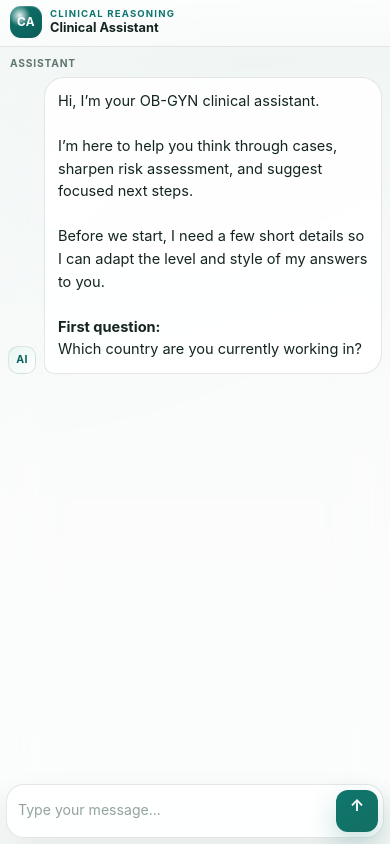
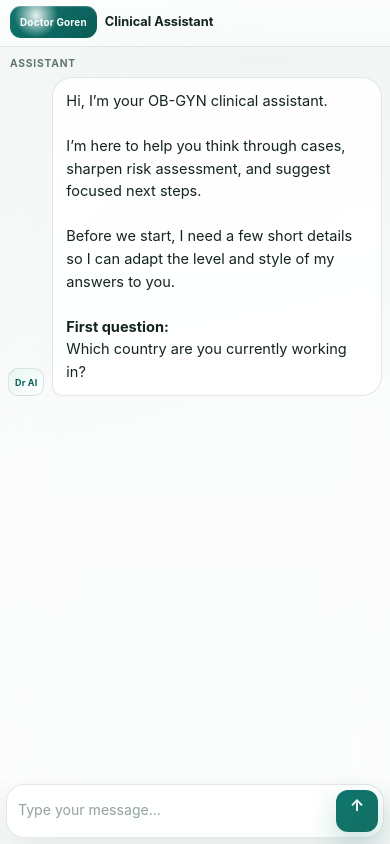
Before and after one commit to rangoren/clinical-agent, a FastAPI app: page / in a window 390 px wide. Run offline with FastAPI, Linux system fonts and the light colour scheme; data that the repository does not hold is empty.

Commit message:
Fix mobile layout

```diff
--- a/templates/index.html
+++ b/templates/index.html
@@ -100,31 +100,25 @@
         }
 
         .brand-badge {
-            width: 44px;
+            min-width: 44px;
             height: 44px;
+            padding: 0 14px;
             border-radius: 15px;
             background:
                 radial-gradient(circle at 30% 30%, rgba(255, 255, 255, 0.9), transparent 34%),
                 linear-gradient(135deg, #0f766e 0%, #0a5c56 100%);
             color: white;
-            display: grid;
-            place-items: center;
+            display: inline-flex;
+            align-items: center;
+            justify-content: center;
             font-weight: 700;
-            letter-spacing: 0.04em;
+            letter-spacing: 0.02em;
+            white-space: nowrap;
             box-shadow: inset 0 1px 1px rgba(255, 255, 255, 0.22);
         }
 
         .brand-text {
             min-width: 0;
-        }
-
-        .eyebrow {
-            margin: 0 0 4px;
-            font-size: 0.72rem;
-            text-transform: uppercase;
-            letter-spacing: 0.16em;
-            color: var(--brand);
-            font-weight: 700;
         }
 
         .brand-title {
@@ -239,18 +233,21 @@
         }
 
         .avatar {
-            width: 34px;
+            min-width: 34px;
             height: 34px;
+            padding: 0 8px;
             flex-shrink: 0;
             border-radius: 12px;
-            display: grid;
-            place-items: center;
-            font-size: 0.84rem;
+            display: inline-flex;
+            align-items: center;
+            justify-content: center;
+            font-size: 0.72rem;
             font-weight: 700;
             letter-spacing: 0.02em;
             border: 1px solid var(--line);
             color: var(--brand-strong);
             background: rgba(255, 255, 255, 0.94);
+            white-space: nowrap;
         }
 
         .assistant-avatar {
@@ -650,16 +647,11 @@
             }
 
             .brand-badge {
-                width: 32px;
+                min-width: 32px;
                 height: 32px;
+                padding: 0 10px;
                 border-radius: 11px;
-                font-size: 0.74rem;
-            }
-
-            .eyebrow {
-                margin-bottom: 2px;
-                font-size: 0.6rem;
-                letter-spacing: 0.12em;
+                font-size: 0.62rem;
             }
 
             .brand-title {
@@ -693,10 +685,11 @@
             }
 
             .avatar {
-                width: 28px;
+                min-width: 28px;
                 height: 28px;
+                padding: 0 6px;
                 border-radius: 10px;
-                font-size: 0.66rem;
+                font-size: 0.56rem;
             }
 
             .message-label {
@@ -784,11 +777,10 @@
     <main class="app-shell">
         <header class="topbar">
             <div class="brand">
-                <div class="brand-badge">CA</div>
+                <div class="brand-badge">Doctor Goren</div>
                 <div class="brand-text">
-                    <p class="eyebrow">Clinical Reasoning</p>
                     <h1 class="brand-title">Clinical Assistant</h1>
-                    <p class="brand-subtitle">Fast OB-GYN support with a calmer clinical workflow.</p>
+                    <p class="brand-subtitle">A focused clinical study and decision-support assistant for OB-GYN training.</p>
                 </div>
             </div>
             <div id="status-pill" class="status-pill">Connecting</div>
@@ -875,7 +867,7 @@
 
             const avatar = document.createElement("div");
             avatar.className = `avatar ${role === "user" ? "user-avatar" : "assistant-avatar"}`;
-            avatar.textContent = role === "user" ? "You" : "AI";
+            avatar.textContent = role === "user" ? "You" : "Dr AI";
 
             frame.appendChild(avatar);
             frame.appendChild(bubble);
```
